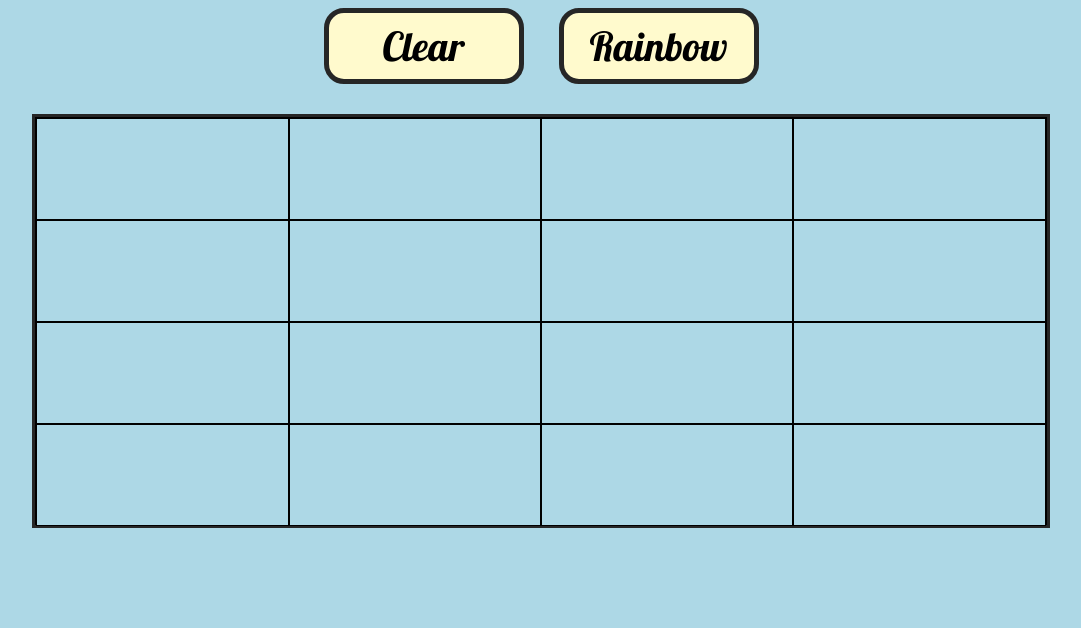
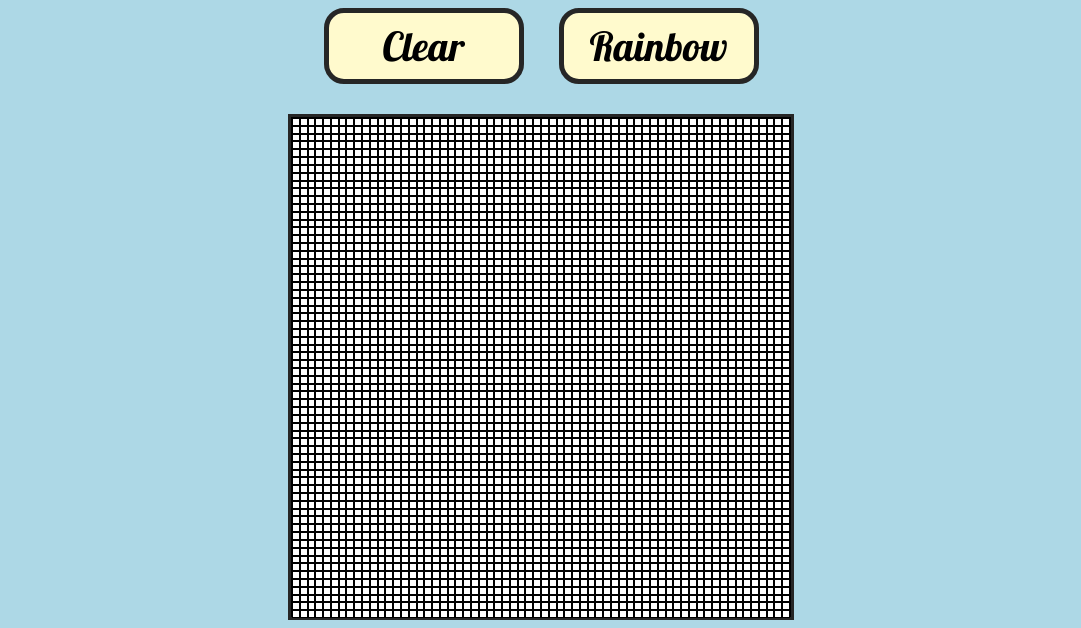
Before and after one commit to MeischkeM91/etch-a-sketch, a plain HTML site: page index.html in a window 1280 px wide. Shown: the part 185-813 px from the top of the page, without its empty margins (99-1180 px from the left). Drawn offline with Linux system fonts and the light colour scheme.

Commit message:
Set flexbox for grid, grid displaying correct

```diff
--- a/script.js
+++ b/script.js
@@ -30,4 +30,4 @@ const createGrid = function(gridSize){
         }
     }
 };
-createGrid(4);
+createGrid(64);
--- a/style.css
+++ b/style.css
@@ -31,18 +31,22 @@
     border-radius: 20px;
 }
 .gridWrapper{
-    background-color: white;
+    display: flex;
+    flex-direction: column;
     border: 3px solid #262626;
-    min-width: 80%;
-    height: auto;
+    width: 500px;
+    height: 500px;
 }
 .gridRow{
     display: flex;
+    justify-content: space-around;
+    height: 100%;
 }
 .gridWrapper div{
     border: 1px solid black;
-    height: 100px;
 }
 .gridCol{
-    width: 25%;
+    background-color: white;
+    height: 100%;
+    width: 100%;
 }
```
